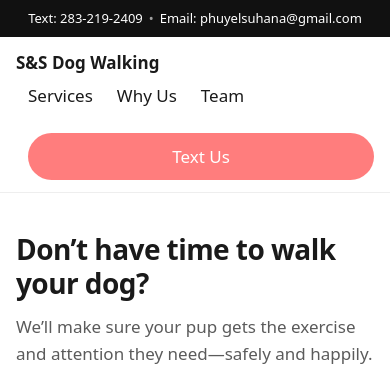
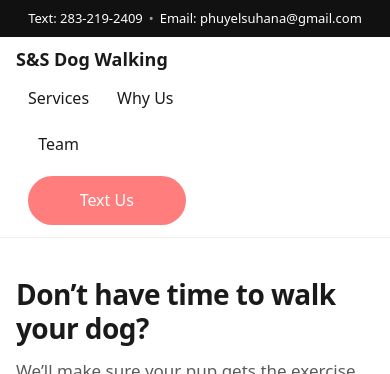
Before and after one commit to sudipdahal01-eng/S-SDogWalking, a plain HTML site: page index.html in a window 390 px wide. Shown: the top 374 px of the page. Drawn offline with Linux system fonts and the light colour scheme.

Commit message:
Update style.css

```diff
--- a/style.css
+++ b/style.css
@@ -157,3 +157,69 @@ section{scroll-margin-top:90px}
   .nav a{ padding:6px 0; }
   .nav .cta{ order:99; width:100%; text-align:center; margin-top:6px; }
 }
+
+
+/* ===== Responsive header/layout by page width ===== */
+
+/* Tablet and down: stack logo and nav; keep links inline; CTA on its own full row */
+@media (max-width: 820px){
+  .site-header .container{
+    display: grid;
+    grid-template-columns: 1fr;
+    row-gap: 8px;
+    align-items: center;
+  }
+  .logo{ justify-self: start; }
+  .nav{
+    display: grid;
+    grid-template-columns: repeat(3, auto);
+    justify-content: start;
+    align-items: center;
+    gap: 10px 16px;
+    width: 100%;
+  }
+  .nav .cta{
+    grid-column: 1 / -1;
+    justify-self: stretch;
+    text-align: center;
+    margin-top: 2px;
+    padding: 12px 16px;
+  }
+}
+
+/* Small phones: center links; CTA full width; larger touch targets */
+@media (max-width: 480px){
+  .nav{
+    grid-template-columns: repeat(3, 1fr);
+    justify-items: center;
+  }
+  .nav a{ padding: 8px 0; }
+  .nav .cta{ margin-top: 6px; }
+}
+
+
+/* ===== iPhone 15/16 width (~430px) fix ===== */
+@media (max-width: 460px){
+  .site-header .container{
+    display:grid;
+    grid-template-columns: 1fr;
+    row-gap: 10px;
+  }
+  .logo{font-size: 18px; line-height: 1.2;}
+  .nav{
+    display:grid;
+    grid-template-columns: repeat(2, auto);
+    gap: 8px 16px;
+    align-items:center;
+    justify-content:start;
+    width:100%;
+  }
+  .nav a{font-size: 16px; padding: 6px 0;}
+  .nav .cta{
+    grid-column: 1 / -1;
+    justify-self: stretch;
+    text-align:center;
+    padding: 12px 16px;
+    margin-top: 4px;
+  }
+}
```
